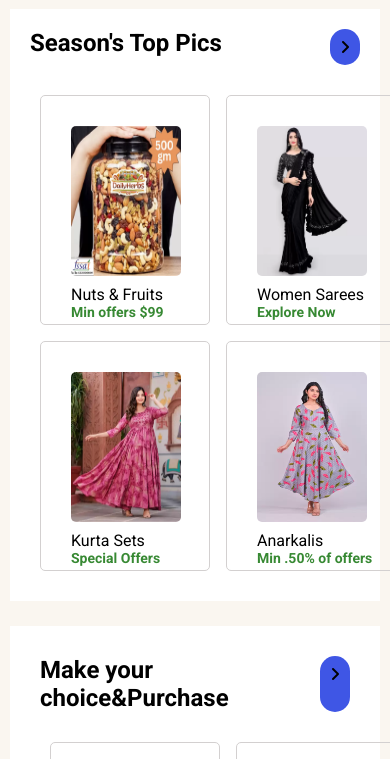
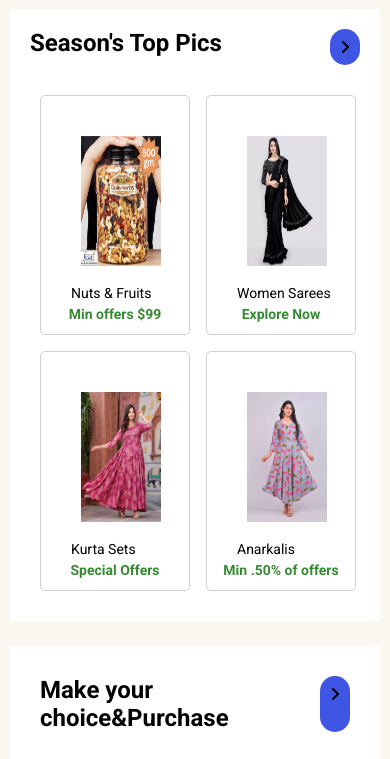
Before and after one commit to srimathijan/flipkart-clone, a plain HTML site: page index.html in a window 390 px wide. Shown: the part 985-1744 px from the top of the page. Drawn offline with Linux system fonts and the light colour scheme; a web font is replaced by a local one.

Commit message:
updated files

```diff
--- a/style.css
+++ b/style.css
@@ -930,8 +930,8 @@ footer{
     }
 
     .imgs {
-        height: 230px;
-        width: 170px;
+        height: 240px;
+        width: 150px;
         border: 1px solid rgb(211, 208, 208);
 
         border-radius: 5px;
@@ -942,17 +942,22 @@ footer{
 
     .imgs img {
         height: 150px;
-        width: 110px;
+        width: 100px;
         border-radius: 5px;
         transition: 0.2s;
+        padding:10px;
 
 
 
     }
     .imgs h1{
        font-size: 14px;
+       padding: 5px;
+       justify-self: center;
     }
-
+.imgs p{
+    font-size:14px;
+}
     .segment-4 {
         display: none;
 
```
